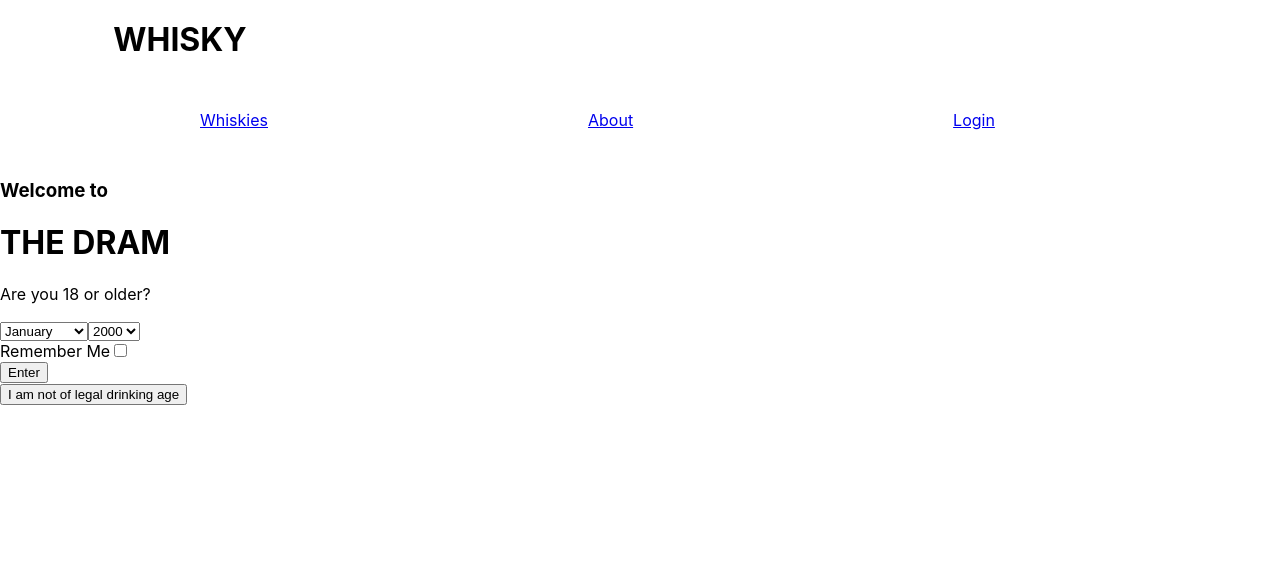
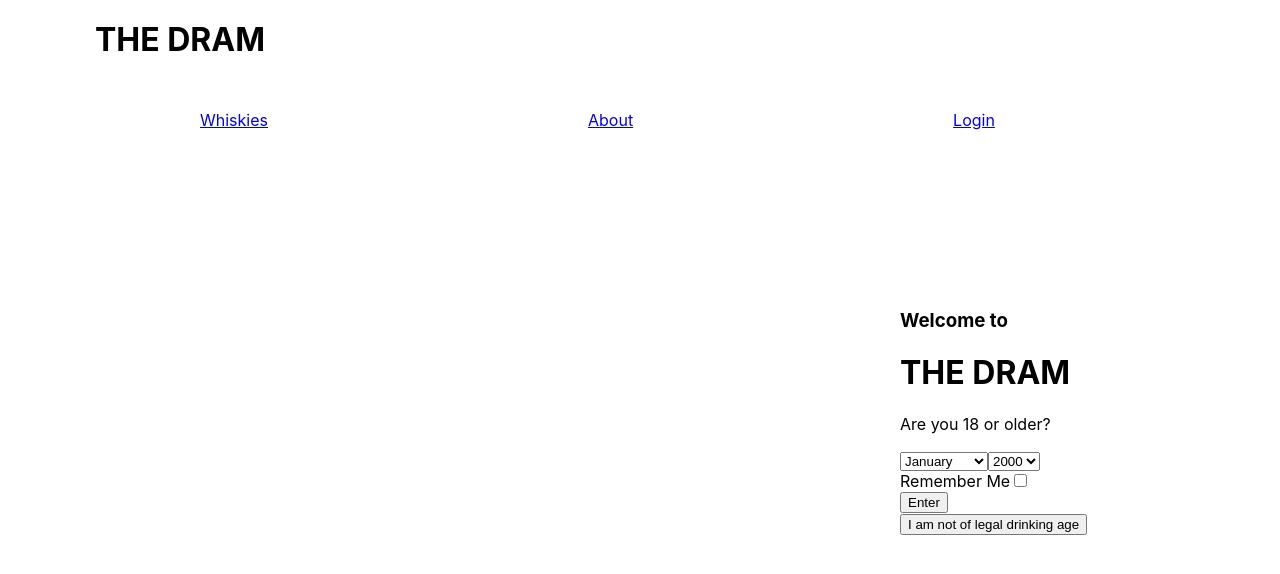
Before and after one commit to PeterGemmell/Whisky_Shop, a React (Create React App) app in the folder client/whisky_shop/: page /age in a window 1280 px wide. Shown: the top 574 px of the page. Built offline with nearby package versions, Linux system fonts and the light colour scheme.

Commit message:
buttons on age check work

```diff
--- a/client/whisky_shop/src/NavBar.js
+++ b/client/whisky_shop/src/NavBar.js
@@ -5,7 +5,7 @@ import ShoppingCart from './components/cart/ShoppingCart.js';
 const NavBar =(props) => {
     return(
       <header>
-      <h1 className="title-header">WHISKY</h1>
+      <h1 className="title-header">THE DRAM</h1>
 
       <ul className="ul-links-bar">
       <li className="navLink">
--- a/client/whisky_shop/src/components/age/AgeForm.js
+++ b/client/whisky_shop/src/components/age/AgeForm.js
@@ -3,8 +3,8 @@ import React from 'react';
 
 function AgeForm(props) {
   return(
-    <div className="App">
-      <div className="App-container">
+    <div className="Age">
+      <div className="age-container">
         <h3>Welcome to</h3>
         <h1>THE DRAM</h1>
         <p>Are you 18 or older?</p>
@@ -34,9 +34,9 @@ function AgeForm(props) {
               value={props.isChecked}
               onChange={props.toggleCheck} />
           </label><br/>
-          <input type="submit" value="Enter" />
+          <button className="pass-button" onClick={e => props.handleOfAgeCick(window.location=('/whiskies'))}>Enter</button>
         </form>
-        <button className="link-button" onClick={e => props.handleNotOfAgeClick()}>I am not of legal drinking age</button>
+        <button className="link-button" onClick={e => props.handleNotOfAgeClick(window.open('http://www.google.com'))}>I am not of legal drinking age</button>
       </div>
     </div>
   )
--- a/client/whisky_shop/src/containers/AgeContainer.js
+++ b/client/whisky_shop/src/containers/AgeContainer.js
@@ -44,6 +44,10 @@ handleNotOfAgeClick = () => {
   this.setState({display: "failure"})
 }
 
+handleOfAgeCick = () => {
+  this.setState({display: "pass"})
+}
+
 handleMonthChange = (e) => {
   this.setState({userMonth: parseInt(e.target.value)})
 }
@@ -73,6 +77,7 @@ render () {
         handleMonthChange={this.handleMonthChange}
         handleYearChange={this.handleYearChange}
         handleNotOfAgeClick={this.handleNotOfAgeClick}
+        handleOfAgeCick ={this.handleOfAgeCick}
         toggleCheck={this.toggleCheck}
         />
     )
--- a/client/whisky_shop/src/index.css
+++ b/client/whisky_shop/src/index.css
@@ -279,3 +279,9 @@ align-items: center;
 list-style-type: none;
 flex-direction: row;
 }
+
+.age-container {
+  align-items: center;
+  padding-left: 900px;
+  padding-top: 130px;
+}
```
